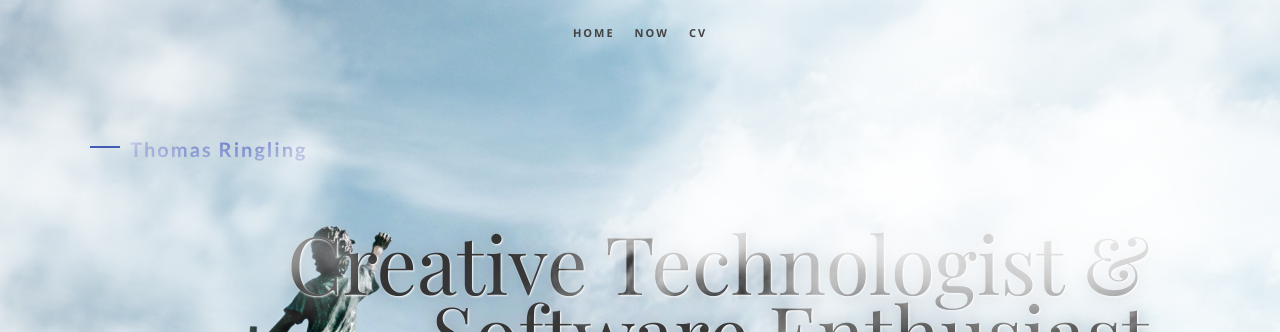
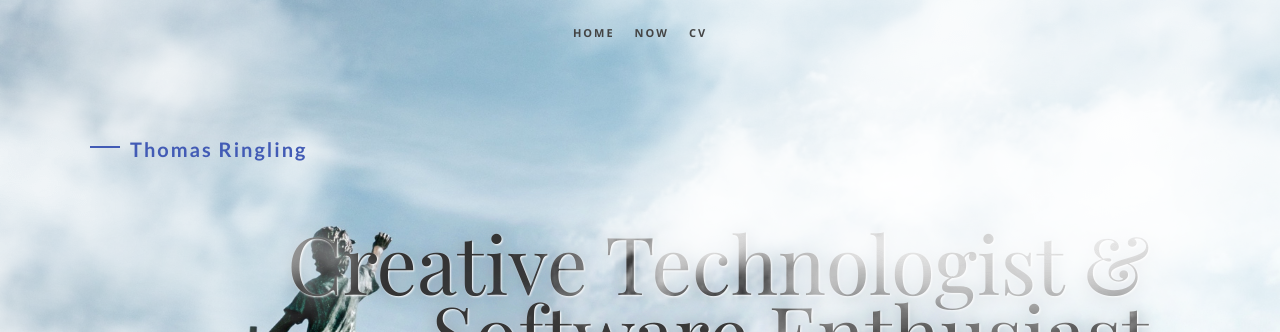
Before and after one commit to ringling/ringling-web, a Jekyll site: the page built from index.html, in a window 1280 px wide. Shown: the top 332 px of the page. Built offline with Jekyll 4.4.1, drawn with Linux system fonts in a browser that asks for light colours; some web fonts are replaced.

Commit message:
Name in front of clouds

```diff
--- a/_includes/home.html
+++ b/_includes/home.html
@@ -1,6 +1,6 @@
 
 <div class="home" style="height: 100%">
-  <h4>Thomas Ringling</h4>
+  <h4 style="z-index: 1;">Thomas Ringling</h4>
   <h1>Creative Technologist &amp;<br> Software Enthusiast</h1>
   <p>A little about who I am</p>
   <p>What I am doing right now</p>
--- a/index.html
+++ b/index.html
@@ -5,6 +5,4 @@ layout: default
 
 {% include home.html %}
 
-
-
 <div class="cloud"></div>
```
